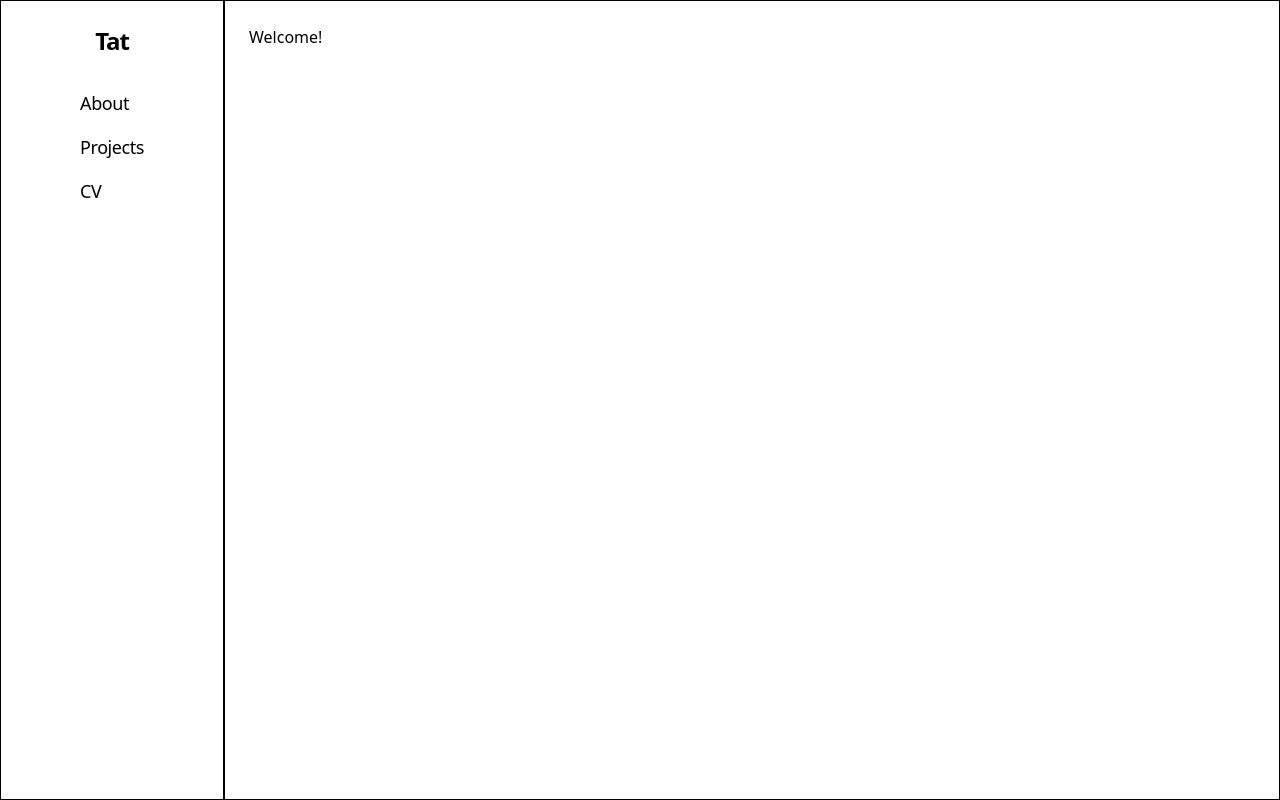
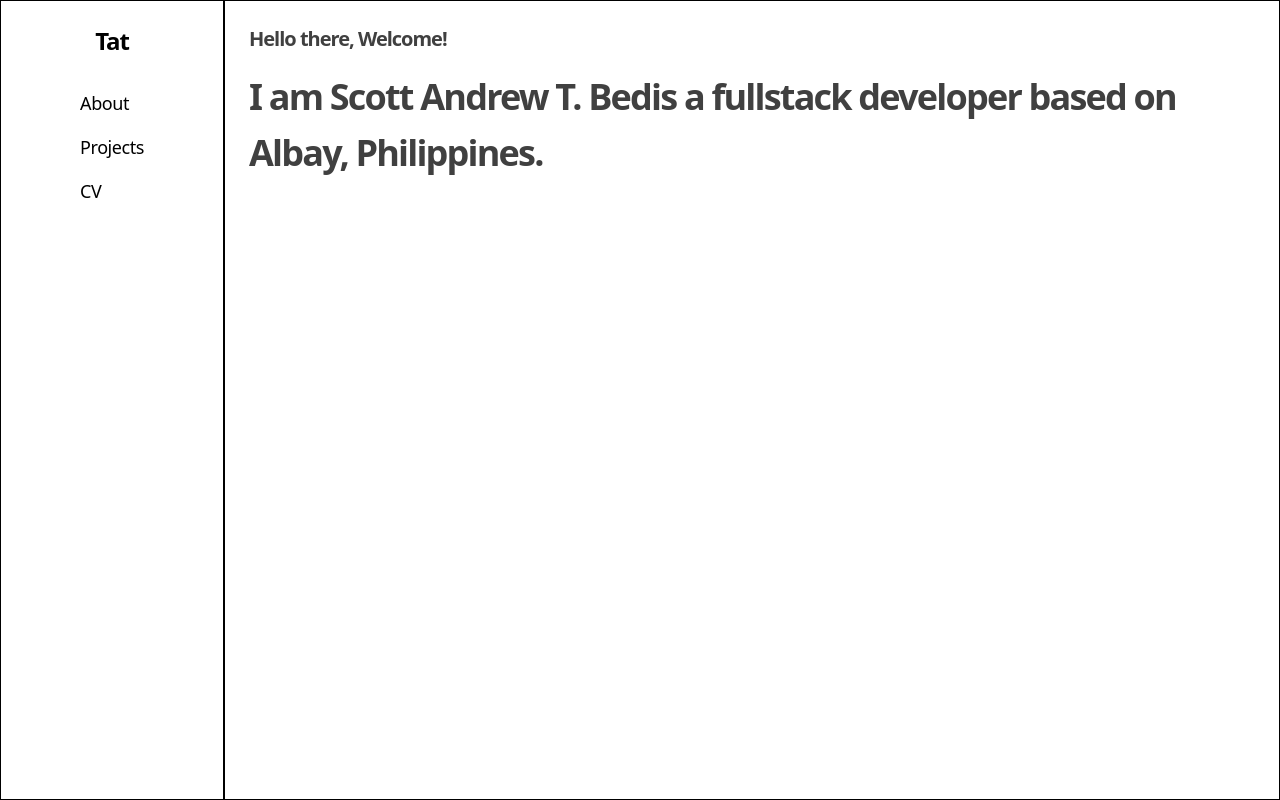
Before and after one commit to socratat-b/My-Portfolio, a React (Vite) app: page / in a window 1280 px wide. Built offline with nearby package versions, Linux system fonts and the light colour scheme.

Commit message:
added simple homepage texts

```diff
--- a/src/components/Header.tsx
+++ b/src/components/Header.tsx
@@ -2,7 +2,7 @@ import { Link } from "react-router-dom";
 
 export default function Header() {
   return (
-    <header className="flex justify-between items-center px-6 py-4 md:px-12 md:py-6 lg:hidden sticky top-0">
+    <header className="flex backdrop-blur-xs justify-between items-center px-6 py-4 md:px-12 md:py-6 lg:hidden sticky top-0">
       <Link to={"/"} className="font-black tracking-tighter text-2xl">
         Tat
       </Link>
--- a/src/pages/HomePage.tsx
+++ b/src/pages/HomePage.tsx
@@ -1,7 +1,14 @@
 export default function HomePage() {
   return (
-    <main className="flex-1 lg:py-6 px-6 border border-black min-h-screen">
-      <h1 className="">Welcome!</h1>
+    <main className="flex-1 lg:py-6 px-6 py-4 border border-black min-h-screen">
+      <h1 className="font-semibold tracking-tighter text-xl text-black/75 pb-4">
+        Hello there, Welcome!
+      </h1>
+
+      <p className="text-4xl tracking-tighter font-black text-black/75 text-pretty leading-14">
+        I am Scott Andrew T. Bedis a fullstack developer based on Albay,
+        Philippines.
+      </p>
     </main>
   );
 }
```
